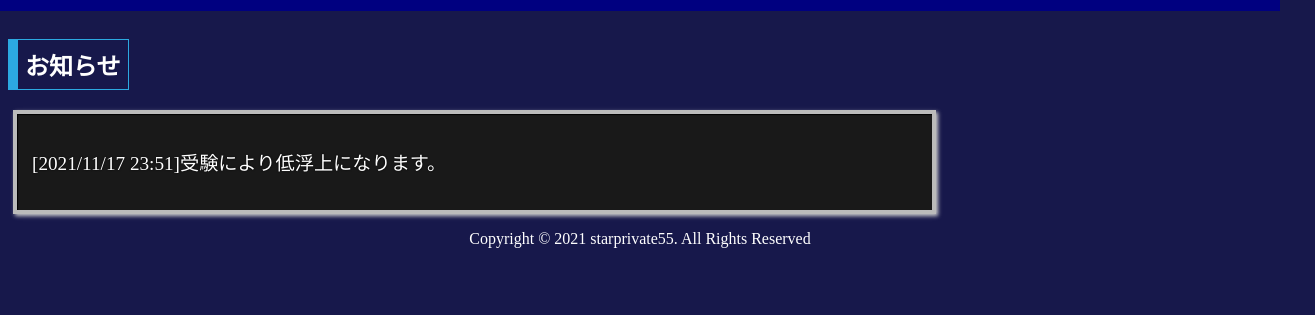
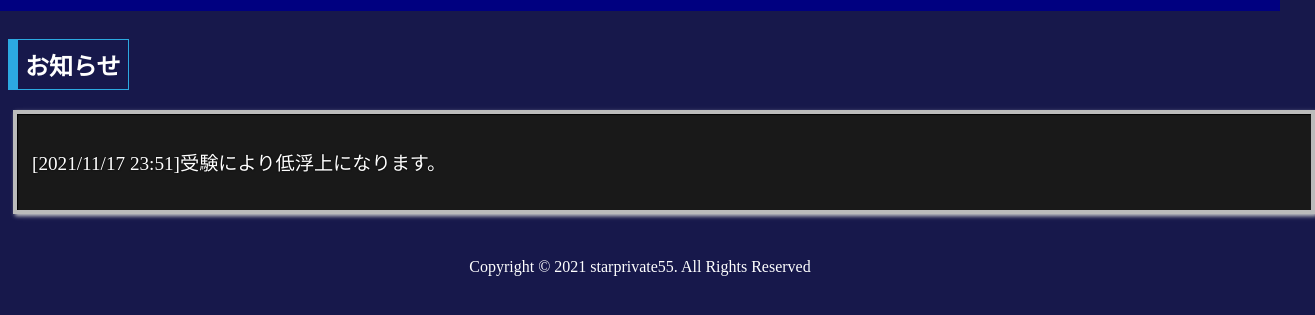
Before and after one commit to starprivate55/news, a plain HTML site: page index.html in a window 1280 px wide. Shown: the part 59-374 px from the top of the page, 1315 px wide, since content can reach past the window. Drawn offline with Linux system fonts and the light colour scheme.

Commit message:
Update index.html

```diff
--- a/index.html
+++ b/index.html
@@ -54,12 +54,12 @@
     </header>
     <main>
         <h2>お知らせ</h2>
-        <div style="word-break:break-all;color:#fff;background-color:#191919;margin:10px 5px;padding:15px;border:4px solid #bbb;box-shadow:2px 2px 4px #ccc,1px 1px 1px #000 inset;text-shadow:0px 0px 2px #000;width:70%">
+        <div style="word-break:break-all;color:#fff;background-color:#191919;margin:10px 5px;padding:15px;border:4px solid #bbb;box-shadow:2px 2px 4px #ccc,1px 1px 1px #000 inset;text-shadow:0px 0px 2px #000;width:100%">
             <big>
                 <p>[2021/11/17 23:51]受験により低浮上になります。</p>
             </big>
         </div>
-        <p><center>Copyright © 2021 starprivate55. All Rights Reserved</center></p>
+        <br><p><center>Copyright © 2021 starprivate55. All Rights Reserved</center></p>
     </main>
 </body>
 
```
